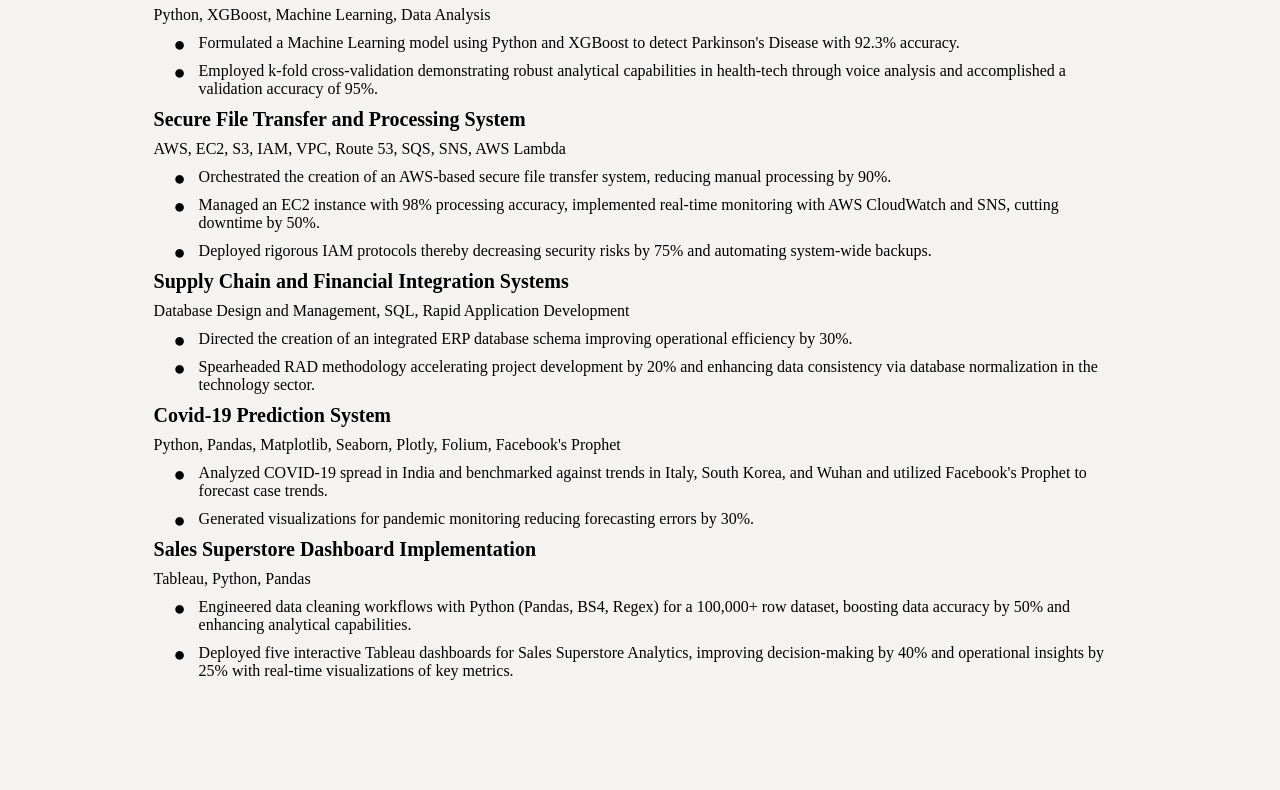
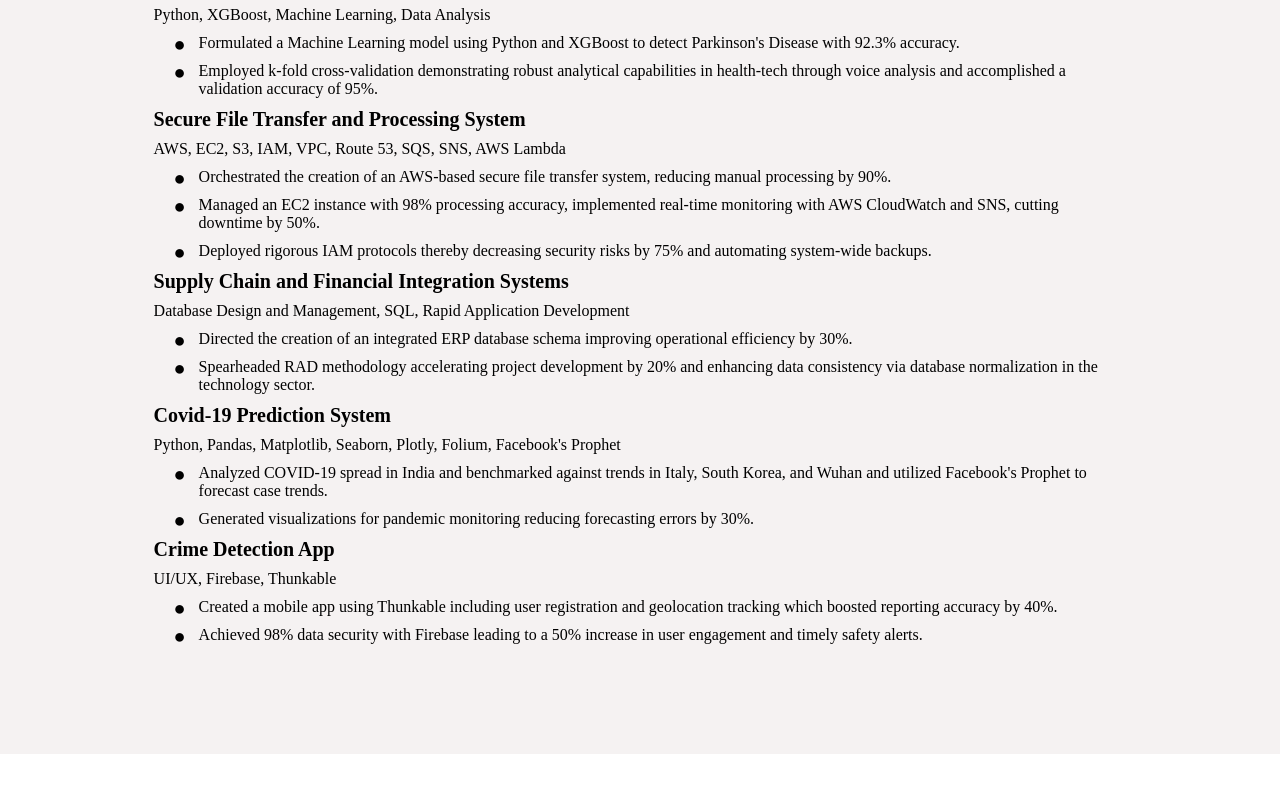
Before and after one commit to 2000venkatreddy/venkatreddy21, a plain HTML site: page Resume.html in a window 1280 px wide. Shown: the part 924-1714 px from the top of the page. After the commit the page ends 1678 px from the top, so only its background shows below. Drawn offline with Linux system fonts and the light colour scheme.

Commit message:
Update Resume.html

```diff
--- a/Resume.html
+++ b/Resume.html
@@ -85,11 +85,11 @@
                 <li>Generated visualizations for pandemic monitoring reducing forecasting errors by 30%.</li>
             </ul>
 
-            <h3>Sales Superstore Dashboard Implementation </h3>
-            <p>Tableau, Python, Pandas</p>
+            <h3>Crime Detection App</h3>
+            <p>UI/UX, Firebase, Thunkable</p>
             <ul class="bullet-points">
-                <li>Engineered data cleaning workflows with Python (Pandas, BS4, Regex) for a 100,000+ row dataset, boosting data accuracy by 50% and enhancing analytical capabilities.</li>
-                <li>Deployed five interactive Tableau dashboards for Sales Superstore Analytics, improving decision-making by 40% and operational insights by 25% with real-time visualizations of key metrics.</li>
+                <li>Created a mobile app using Thunkable including user registration and geolocation tracking which boosted reporting accuracy by 40%.</li>
+                <li>Achieved 98% data security with Firebase leading to a 50% increase in user engagement and timely safety alerts.</li>
             </ul>
         </div>
     </section>
```
